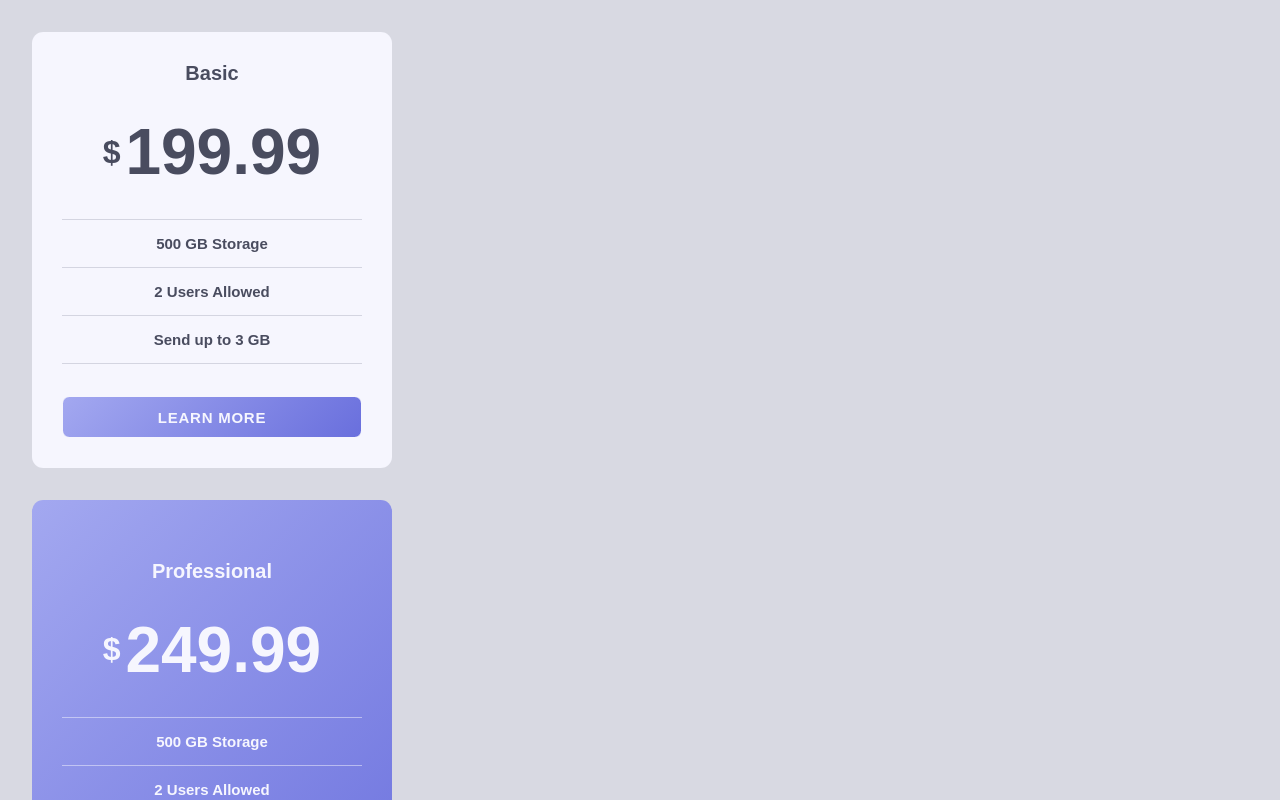
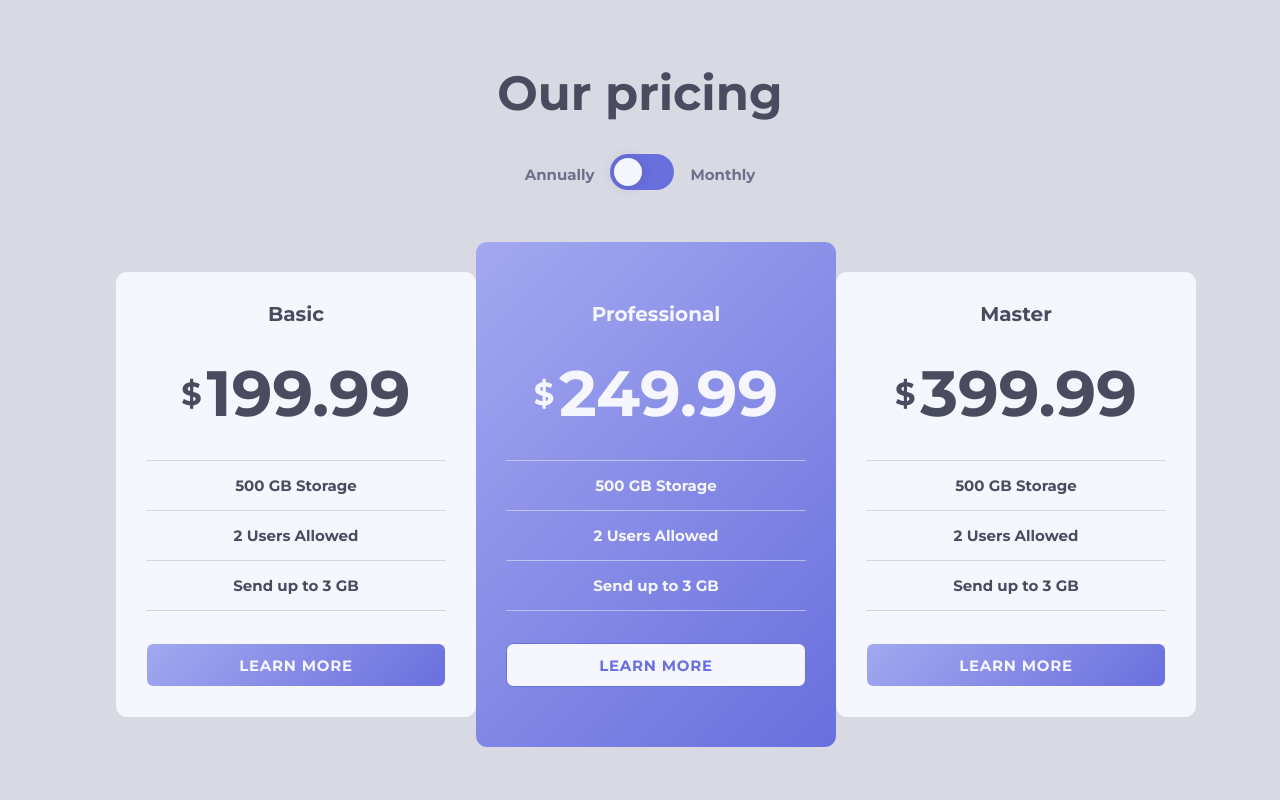
Before and after one commit to dostonnabotov/fem_pricing-component-with-toggle, a React (Vite) app: page / in a window 1280 px wide. Shown: the top 800 px of the page. Built offline with nearby package versions, Linux system fonts and the light colour scheme.

Commit message:
Add header and fix button styles

```diff
--- a/index.html
+++ b/index.html
@@ -5,6 +5,13 @@
     <link rel="icon" type="image/svg+xml" href="/vite.svg" />
     <meta name="viewport" content="width=device-width, initial-scale=1.0" />
     <title>Vite + React + TS</title>
+
+    <link rel="preconnect" href="https://fonts.googleapis.com" />
+    <link rel="preconnect" href="https://fonts.gstatic.com" crossorigin />
+    <link
+      href="https://fonts.googleapis.com/css2?family=Montserrat:wght@700&display=swap"
+      rel="stylesheet"
+    />
   </head>
   <body>
     <div id="root"></div>
--- a/src/App.tsx
+++ b/src/App.tsx
@@ -1,12 +1,16 @@
 import Card from "./components/Card";
+import Header from "./components/Header";
 
 const App = () => {
   return (
-    <div className="cards">
-      <Card plan="Basic" price={199.99} />
-      <Card plan="Professional" price={249.99} isFeatured={true} />
-      <Card plan="Master" price={399.99} />
-    </div>
+    <>
+      <Header />
+      <div className="cards">
+        <Card plan="Basic" price={199.99} />
+        <Card plan="Professional" price={249.99} isFeatured={true} />
+        <Card plan="Master" price={399.99} />
+      </div>
+    </>
   );
 };
 
--- /dev/null
+++ b/src/components/Header.tsx
@@ -0,0 +1,17 @@
+import Toggle from "./Toggle";
+import styles from "../styles/Header.module.css";
+
+const Header = () => {
+  return (
+    <header className={`${styles.header} grid-flow`} data-spacing="large">
+      <h1 className="site-title">Our pricing</h1>
+      <div className={`${styles.headerPanel} flex-group`}>
+        <span>Annually</span>
+        <Toggle />
+        <span>Monthly</span>
+      </div>
+    </header>
+  );
+};
+
+export default Header;
--- /dev/null
+++ b/src/components/Toggle.tsx
@@ -0,0 +1,14 @@
+import styles from "../styles/Toggle.module.css";
+
+const Toggle = () => {
+  return (
+    <div className={styles.toggle}>
+      <input type="checkbox" id="a" />
+      <label htmlFor="a">
+        <span className="sr-only">Toggle Switch</span>
+      </label>
+    </div>
+  );
+};
+
+export default Toggle;
--- a/src/styles/Button.module.css
+++ b/src/styles/Button.module.css
@@ -2,15 +2,14 @@
   padding: 0.75em 1.5em;
   border-radius: 0.5em;
   border: 1px solid currentColor;
-  background-image: var(--gradient-primary);
-  color: var(--clr-neutral-100);
+  background: var(--button-background);
+  color: var(--button-text);
   text-transform: uppercase;
   cursor: pointer;
   letter-spacing: 0.05em;
 }
 
 .button:is(:hover, :focus-visible) {
-  background-image: none;
-  background-color: transparent;
-  color: var(--clr-primary-400);
+  background: var(--button-background-hover);
+  color: var(--button-text-hover);
 }
--- a/src/styles/Card.module.css
+++ b/src/styles/Card.module.css
@@ -7,19 +7,31 @@
   padding: var(--_padding);
   background: var(--_background);
   text-align: center;
-  width: min(100% - 2rem, 22.5rem);
+  width: 22.5rem;
+  margin-inline: auto;
+  height: fit-content;
   border-radius: 0.75em;
   color: var(--_text);
-
-  /* for demo only */
-  margin: 2rem;
 }
 
 .featured {
-  --_padding: 4em 2em;
   --_background: var(--gradient-primary);
   --_text: var(--clr-neutral-100);
   --_border: hsl(var(--clr-neutral-100-hsl), 0.5);
+
+  --button-background: var(--clr-neutral-100);
+  --button-text: var(--clr-primary-400);
+  --button-text-hover: var(--clr-neutral-100);
+}
+
+@media (min-width: 70em) {
+  .card {
+    width: 100%;
+  }
+
+  .featured {
+    --_padding: 4em 2em;
+  }
 }
 
 .cardTitle {
--- /dev/null
+++ b/src/styles/Header.module.css
@@ -0,0 +1,13 @@
+.header {
+  text-align: center;
+  margin-bottom: clamp(2rem, 5vw, 3rem);
+}
+
+.header > * {
+  width: fit-content;
+  margin-inline: auto;
+}
+
+.headerPanel {
+  color: var(--clr-neutral-300);
+}
--- /dev/null
+++ b/src/styles/Toggle.module.css
@@ -0,0 +1,56 @@
+/** @see https://codepen.io/dostonnabotov/pen/VwGgYwR  */
+.toggle {
+  --toggle-width: 4rem;
+  --toggle-height: 2.25rem;
+  --toggle-offset: 4px;
+
+  --toggle-outer-default: var(--clr-primary-400);
+  --toggle-outer-active: var(--clr-primary-400);
+  --toggle-inner-default: var(--clr-neutral-100);
+  --toggle-inner-active: var(--clr-neutral-100);
+
+  --toggle-transition: 200ms ease-out;
+}
+
+.toggle input {
+  display: none;
+}
+
+.toggle label {
+  position: relative;
+  display: inline-flex;
+  align-items: center;
+
+  width: var(--toggle-width);
+  height: var(--toggle-height);
+
+  background-color: var(--toggle-outer-default);
+  border-radius: 100vw;
+
+  cursor: pointer;
+  transition: var(--toggle-transition);
+}
+
+.toggle input:checked + label {
+  background-color: var(--toggle-outer-active);
+}
+
+.toggle label::before {
+  content: "";
+  position: absolute;
+  top: var(--toggle-offset);
+  left: var(--toggle-offset);
+  bottom: var(--toggle-offset);
+
+  aspect-ratio: 1 / 1;
+
+  background-color: var(--toggle-inner-default);
+  border-radius: 50%;
+  box-shadow: 0 0 10px 5px rgba(0, 0, 0, 0.05);
+  transition: var(--toggle-transition);
+}
+
+.toggle input:checked + label::before {
+  background-color: var(--toggle-inner-active);
+  transform: translateX(calc(var(--toggle-width) - var(--toggle-height)));
+}
--- a/src/styles/global.css
+++ b/src/styles/global.css
@@ -21,7 +21,6 @@
     var(--clr-primary-400)
   );
 
-  /* TODO: import the font */
   --ff-primary: "Montserrat", sans-serif;
 
   --fw-regular: 700;
@@ -32,6 +31,11 @@
   --fs-700: 2rem;
   --fs-800: 3rem;
   --fs-900: 4rem;
+
+  --button-background: var(--gradient-primary);
+  --button-background-hover: transparent;
+  --button-text: var(--clr-neutral-100);
+  --button-text-hover: var(--clr-primary-400);
 }
 
 *,
@@ -84,6 +88,10 @@ body {
 
   background-color: hsl(var(--clr-neutral-200-hsl), 0.5);
   color: var(--clr-neutral-400);
+
+  display: grid;
+  place-items: center;
+  padding-block: clamp(2rem, 5vw, 4rem);
 }
 
 .grid-flow {
@@ -95,3 +103,43 @@ body {
 .grid-flow[data-spacing="large"] {
   gap: 2rem;
 }
+
+.flex-group {
+  display: flex;
+  align-items: center;
+  flex-wrap: wrap;
+  gap: 1rem;
+}
+
+.site-title {
+  font-size: var(--fs-800);
+}
+
+.cards {
+  display: grid;
+  gap: 2rem;
+  width: min(100% - 2rem, 70rem);
+  margin-inline: auto;
+}
+
+@media (min-width: 70em) {
+  .cards {
+    align-items: center;
+    grid-template-columns: repeat(3, minmax(22.5rem, 1fr));
+    gap: 0 !important;
+  }
+}
+
+.sr-only {
+  border: 0 !important;
+  clip: rect(1px, 1px, 1px, 1px) !important;
+  -webkit-clip-path: inset(50%) !important;
+  clip-path: inset(50%) !important;
+  height: 1px !important;
+  margin: -1px !important;
+  overflow: hidden !important;
+  padding: 0 !important;
+  position: absolute !important;
+  width: 1px !important;
+  white-space: nowrap !important;
+}
```
